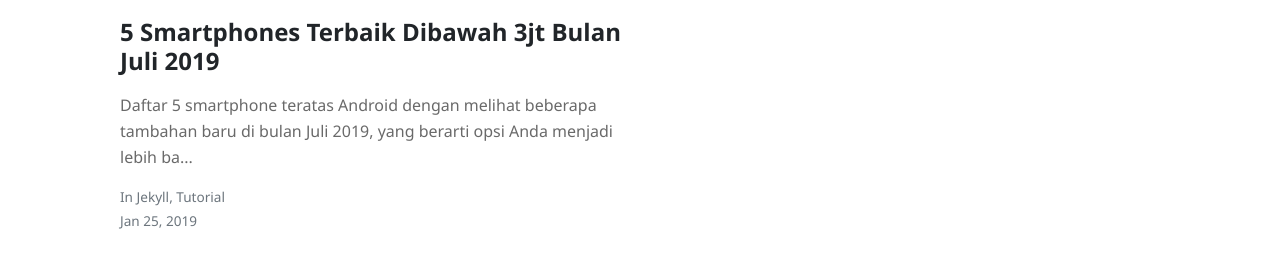
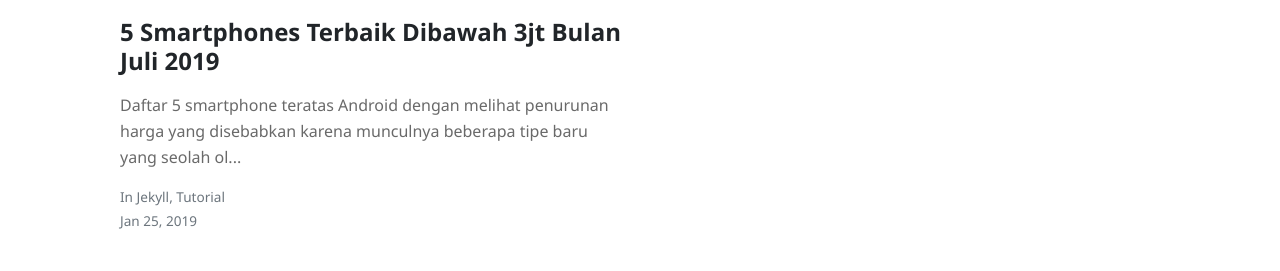
Before and after one commit to taufiktw/digilifetoday, a Jekyll site: the page built from index.html, in a window 1280 px wide and 1263 px high. Shown: the part 272-543 px from the top of the window. Built offline with Jekyll 4.4.1, drawn with Linux system fonts in a browser that asks for light colours; nearby versions of some CDN libraries; the list of posts is cut into pages by our own code.

Commit message:
Update 2019-08-11-5-smartphones-terbaik-dibawah-3jt-bulan-juli-2019.md

```diff
--- a/_posts/2019-08-11-5-smartphones-terbaik-dibawah-3jt-bulan-juli-2019.md
+++ b/_posts/2019-08-11-5-smartphones-terbaik-dibawah-3jt-bulan-juli-2019.md
@@ -8,7 +8,7 @@ layout: post
 author: taufiktw
 image: assets/images/Under-200-7-2019.jpg
 ---
-Daftar 5 smartphone teratas Android dengan melihat beberapa tambahan baru di bulan Juli 2019, yang berarti opsi Anda menjadi lebih baik secara keseluruhan. Jadi, jika Anda mencari Smartphone Android di bawah 3 Jt, maka tetaplah mencari tahu apa yang bisa Anda dapatkan di segmen harga ini!
+Daftar 5 smartphone teratas Android dengan melihat penurunan harga yang disebabkan karena munculnya beberapa tipe baru yang seolah olah membuat stok produk lama harus segera dihabiskan, kondisi ini merupakan berita bagus bagi anda, yang artinya pilihan handset dengan budget minimal bisa mendapatkan spek yang lumayan bagus. Jadi, jika Anda mencari Smartphone Android di bawah 3 Jt, maka lanjutkan baca postingan ini !
 
 ## 1. Xiaomi Redmi Note 7 (4GB/64GB), Release Januari 2019
 ``
```
